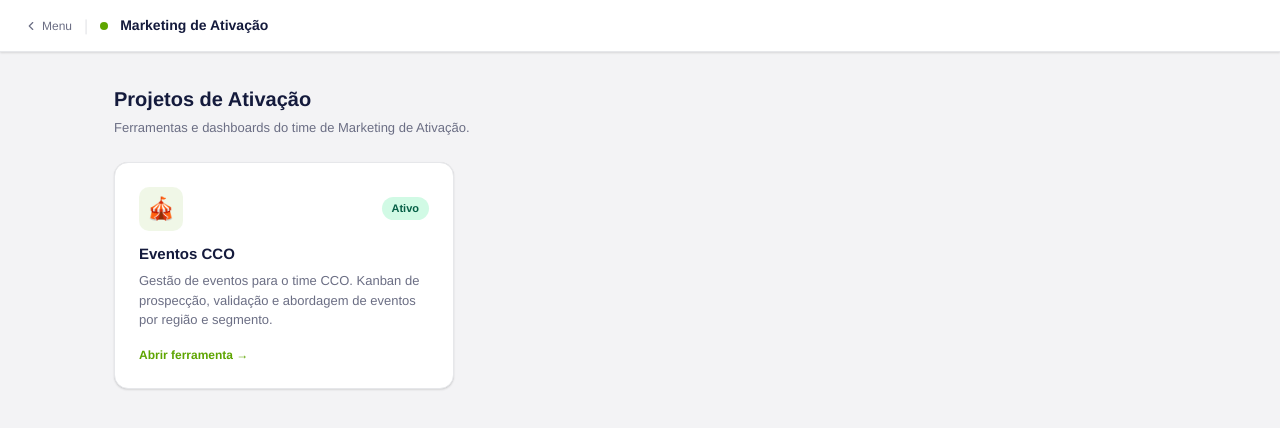
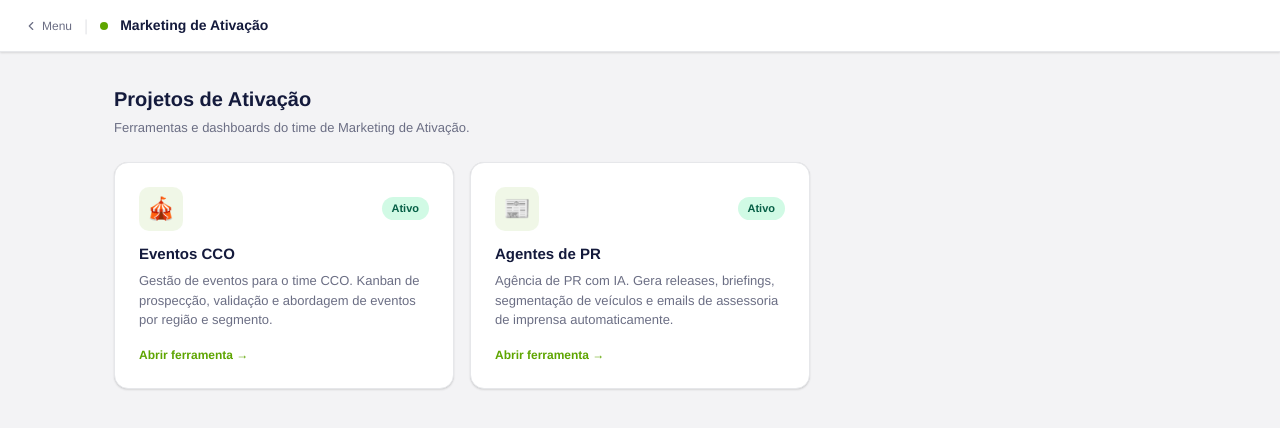
Before and after one commit to Marketing-Seazone/marketing-hub, a Next.js app: page /ativacao in a window 1280 px wide. Shown: the top 428 px of the page. Built offline with nearby package versions, Linux system fonts and the light colour scheme.

Commit message:
feat(ativacao): adiciona projeto Agentes de PR

```diff
--- a/src/app/ativacao/page.tsx
+++ b/src/app/ativacao/page.tsx
@@ -7,6 +7,13 @@ const projects = [
     description: "Gestão de eventos para o time CCO. Kanban de prospecção, validação e abordagem de eventos por região e segmento.",
     url: "https://cco-events.lovable.app",
     emoji: "🎪",
+    status: "Ativo",
+  },
+  {
+    title: "Agentes de PR",
+    description: "Agência de PR com IA. Gera releases, briefings, segmentação de veículos e emails de assessoria de imprensa automaticamente.",
+    url: "https://pr-director.seazone.properties",
+    emoji: "📰",
     status: "Ativo",
   },
 ]
@@ -82,4 +89,4 @@ export default function Page() {
       </div>
     </TeamLayout>
   )
-                }
+                     }
```
